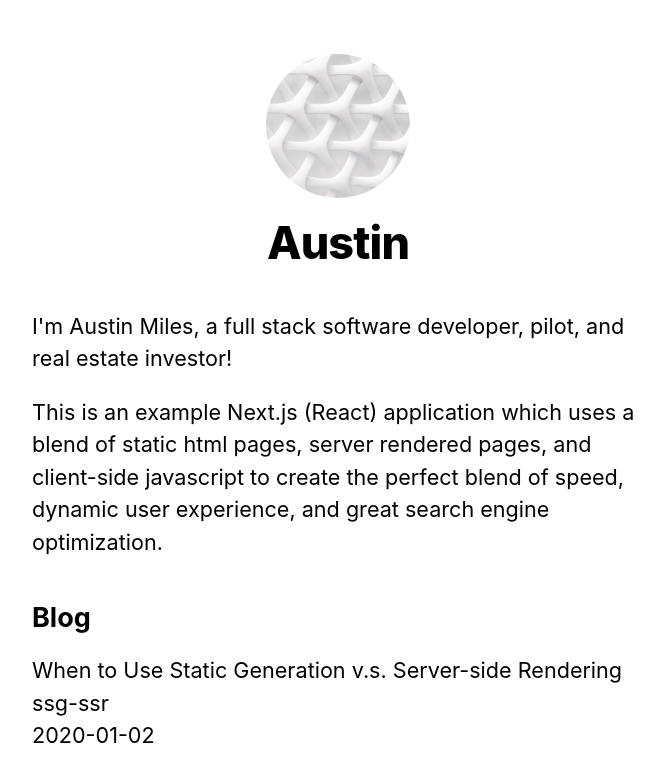
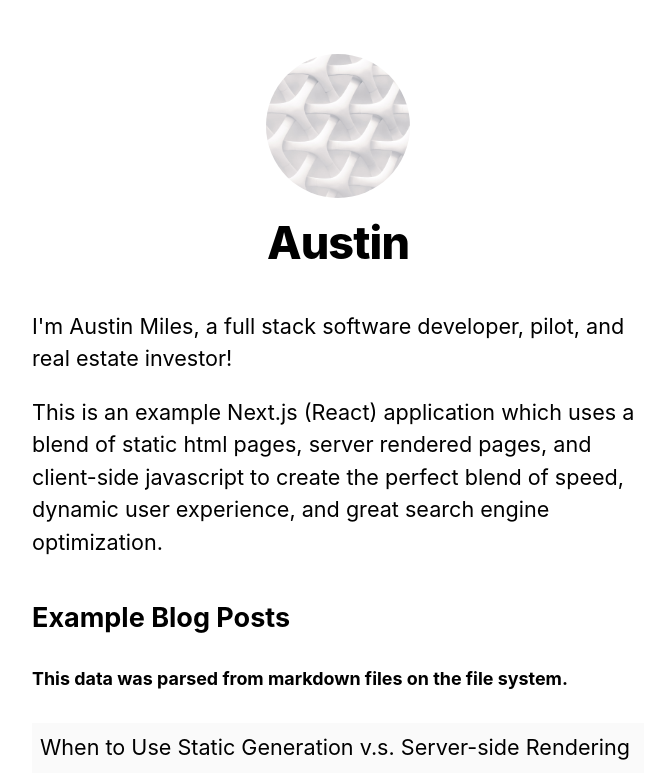
Before and after one commit to nolo900/nextjs-blog, a Next.js app: page / in a window 1280 px wide. Shown: the top 773 px of the page, without its empty margins (302-966 px from the left). Built offline with nearby package versions, Linux system fonts and the light colour scheme.

Commit message:
adjusted text and styles

```diff
--- a/pages/index.js
+++ b/pages/index.js
@@ -28,7 +28,8 @@ export default function Home({ allPostsData }) {
         </section>
 
           <section className={`${utilStyles.headingMd} ${utilStyles.padding1px}`}>
-              <h2 className={utilStyles.headingLg}>Blog</h2>
+              <h2 className={utilStyles.headingLg}>Example Blog Posts</h2>
+              <h5>This data was parsed from markdown files on the file system.</h5>
               <ul className={utilStyles.list}>
                   {allPostsData.map(({ id, title, date }) => (
                       <li className={utilStyles.listItem} key={id}>
--- a/styles/utils.module.css
+++ b/styles/utils.module.css
@@ -45,6 +45,8 @@
 
 .listItem {
     margin: 0 0 1.25rem;
+    background-color: #fafafa;
+    padding: 8px;
 }
 
 .lightText {
```
